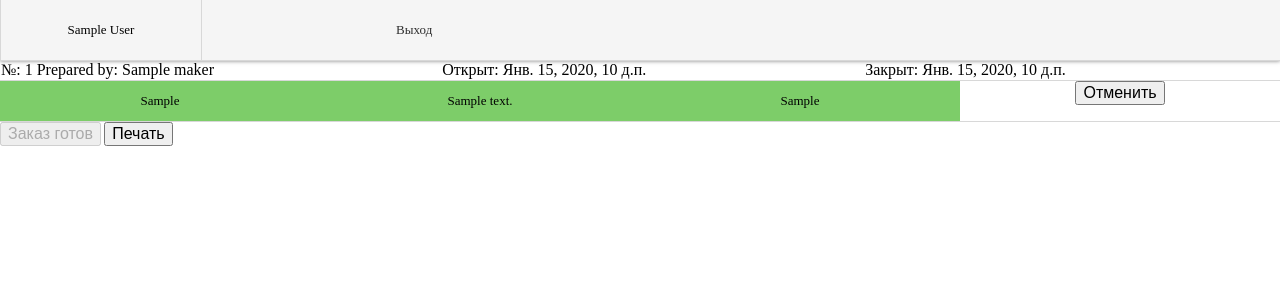
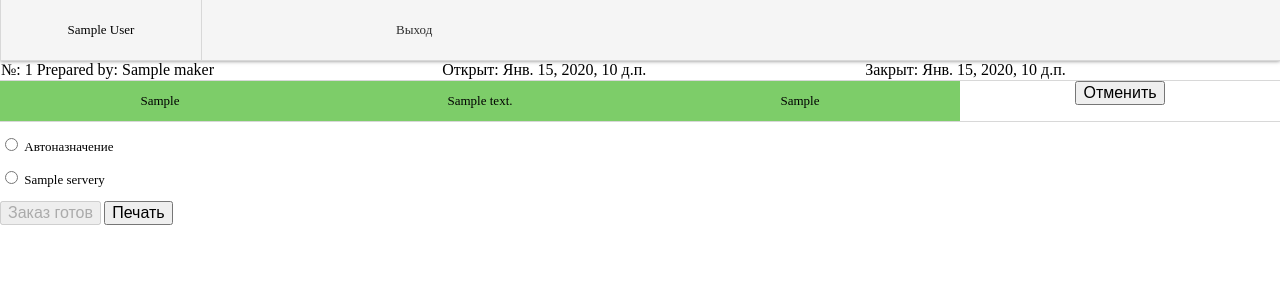
Before and after one commit to BelyaevPavel/shawarma3.5, a Django app: template shawarma_proj/queue/templates/queue/order_content.html in a window 1280 px wide. Shown: the top 300 px of the page. Run offline with Django 3.2, Linux system fonts and the light colour scheme; a user stored in the database is signed in; tables that the repository leaves empty hold one stand-in row (values such as "Sample post"); the template is opened without the code that fills it: most values are stand-ins (such as "Sample title", 1, 10 or a date in 2020); parts of the project's set-up code (start-up, migrations or seed data) failed here and were passed over; some libraries are stand-ins or nearby versions.

Commit message:
Servery choose.

```diff
--- a/shawarma_proj/queue/admin.py
+++ b/shawarma_proj/queue/admin.py
@@ -1,11 +1,13 @@
 # -*- coding: utf-8 -*-
 from __future__ import unicode_literals
-from .models import Menu, Staff, Order, StaffCategory, MenuCategory
+from .models import Menu, Staff, Order, StaffCategory,\
+    MenuCategory, Servery
 from django.contrib import admin
 
 # Register your models here.
 admin.site.register(Menu)
 admin.site.register(Staff)
+admin.site.register(Servery)
 admin.site.register(Order)
 admin.site.register(StaffCategory)
 admin.site.register(MenuCategory)
--- a/shawarma_proj/queue/static/js/order_content_handlers.js
+++ b/shawarma_proj/queue/static/js/order_content_handlers.js
@@ -15,7 +15,8 @@ function ReadyOrder(id) {
             type: 'POST',
             url: url,
             data: {
-                'id': id
+                'id': id,
+                'servery_choose': $('[name=servery_choose]:checked').val()
             },
             dataType: 'json',
             success: function (data) {
--- a/shawarma_proj/queue/templates/queue/buyer_queue.html
+++ b/shawarma_proj/queue/templates/queue/buyer_queue.html
@@ -24,7 +24,7 @@
     </div>
     {% for ready_order in ready_orders %}
         <div class="ready-order-display">
-            {{ ready_order.daily_number }}
+            {{ ready_order.daily_number }} {{ ready_order.servery }}
         </div>
     {% empty %}
     {% endfor %}
--- a/shawarma_proj/queue/templates/queue/buyer_queue_ajax.html
+++ b/shawarma_proj/queue/templates/queue/buyer_queue_ajax.html
@@ -16,7 +16,7 @@
     </div>
     {% for ready_order in ready_orders %}
         <div class="ready-order-display">
-            {{ ready_order.daily_number }}
+            {{ ready_order.daily_number }} {{ ready_order.servery }}
         </div>
     {% empty %}
     {% endfor %}
--- a/shawarma_proj/queue/templates/queue/menu_page.html
+++ b/shawarma_proj/queue/templates/queue/menu_page.html
@@ -38,12 +38,13 @@
                     <input type="checkbox" id="paid_with_cash" checked value="Оплачен наличными" name="Оплачено наличными"> Наличные
                 </p>
                 <p>
-                    <input type="radio" id="cook_auto" name="cook_choose" value="auto" checked> Автоназначение
+                    <input type="radio" id="cook_auto" name="cook_choose" value="auto" checked>
+                    <label for="cook_auto">Автоназначение</label>
                 </p>
                 {% for available_cooker in available_cookers %}
                     <p>
                         <input type="radio" id="cook_{{ available_cooker.id }}" name="cook_choose" value="{{ available_cooker.id }}">
-                        {{ available_cooker.user.first_name }} {{ available_cooker.user.last_name }}
+                        <label for="cook_{{ available_cooker.id }}">{{ available_cooker.user.first_name }} {{ available_cooker.user.last_name }}</label>
                     </p>
                 {% endfor %}
 
--- a/shawarma_proj/queue/templates/queue/order_content.html
+++ b/shawarma_proj/queue/templates/queue/order_content.html
@@ -54,6 +54,18 @@
     {% else %}
             Нет товаров.
     {% endif %}
+    <p>
+        <input type="radio" id="servery_auto" name="servery_choose" value="auto">
+        <label for="servery_auto">Автоназначение</label>
+    </p>
+    {% for servery in serveries %}
+        <p>
+            <input type="radio" id="servery_{{ servery.id }}" name="servery_choose" value="{{ servery.id }}">
+            <label for="servery_{{ servery.id }}">{{ servery.title }}</label>
+        </p>
+    {% empty %}
+        Места выдачи внесены.
+    {% endfor %}
     <button onclick="ReadyOrder({{ order_info.id }})" {% if not ready %}disabled{% endif %}>Заказ готов</button>
     <button onclick="PrintOrder({{ order_info.id }})">Печать</button>
 {% endblock %}
```
Also changed, not shown: shawarma_proj/queue/models.py (+12 -0 lines), shawarma_proj/queue/views.py (+12 -3 lines), shawarma_proj/queue/migrations/0015_servery.py (added), shawarma_proj/queue/migrations/0016_order_servery.py (added).
